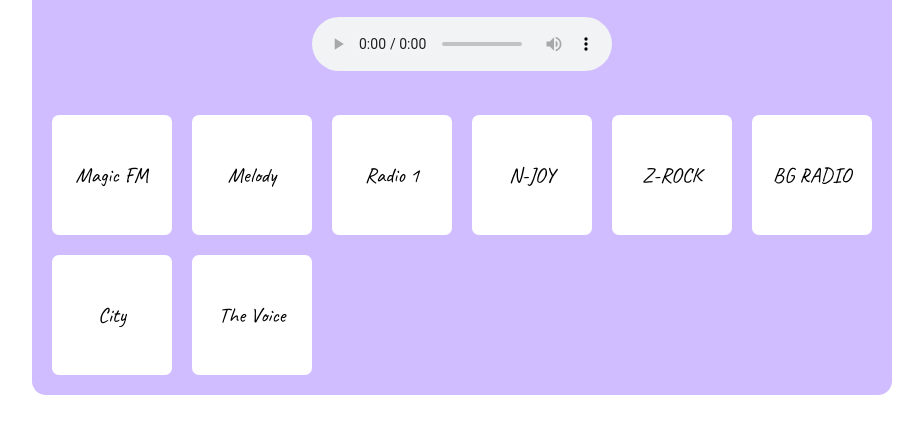
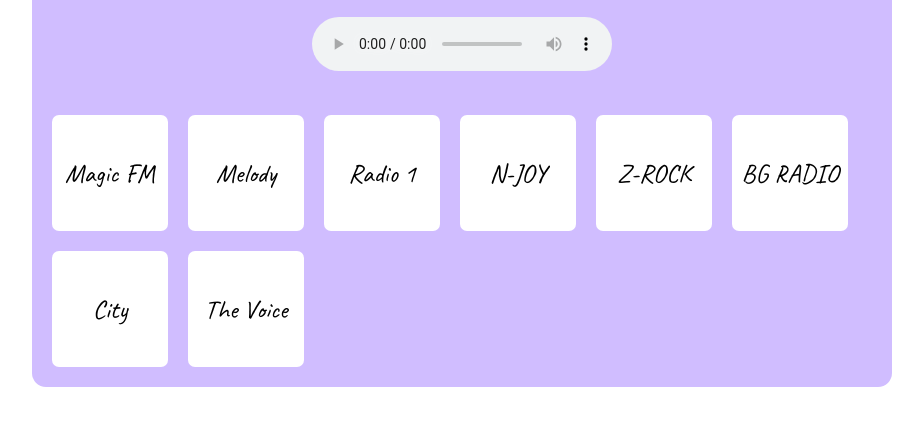
Before and after one commit to nedelch094/nedelch094.github.io, a plain HTML site: page index.html in a window 1280 px wide. Shown: the part 398-832 px from the top of the page, without its empty margins (178-1101 px from the left). Drawn offline with Linux system fonts and the light colour scheme.

Commit message:
changed radio item size, font size and hover color

```diff
--- a/index.html
+++ b/index.html
@@ -53,21 +53,21 @@
     }
 
     .container__radio-item {
-      padding: 20px;
+      padding: 8px;
       background: white;
       border-radius: 7px;
       display: flex;
       align-items: center;
-      width: 80px;
-      height: 80px;
+      width: 100px;
+      height: 100px;
       justify-content: center;
       transition: .3s ease;
       font-family: 'Caveat';
-      font-size: 21px;
+      font-size: 26px;
     }
 
     .container__radio-item:hover {
-      background: #f0f0f0;
+      background: #efe9ff;
       transform: scale(1.05);
       cursor: pointer;
     }
```
